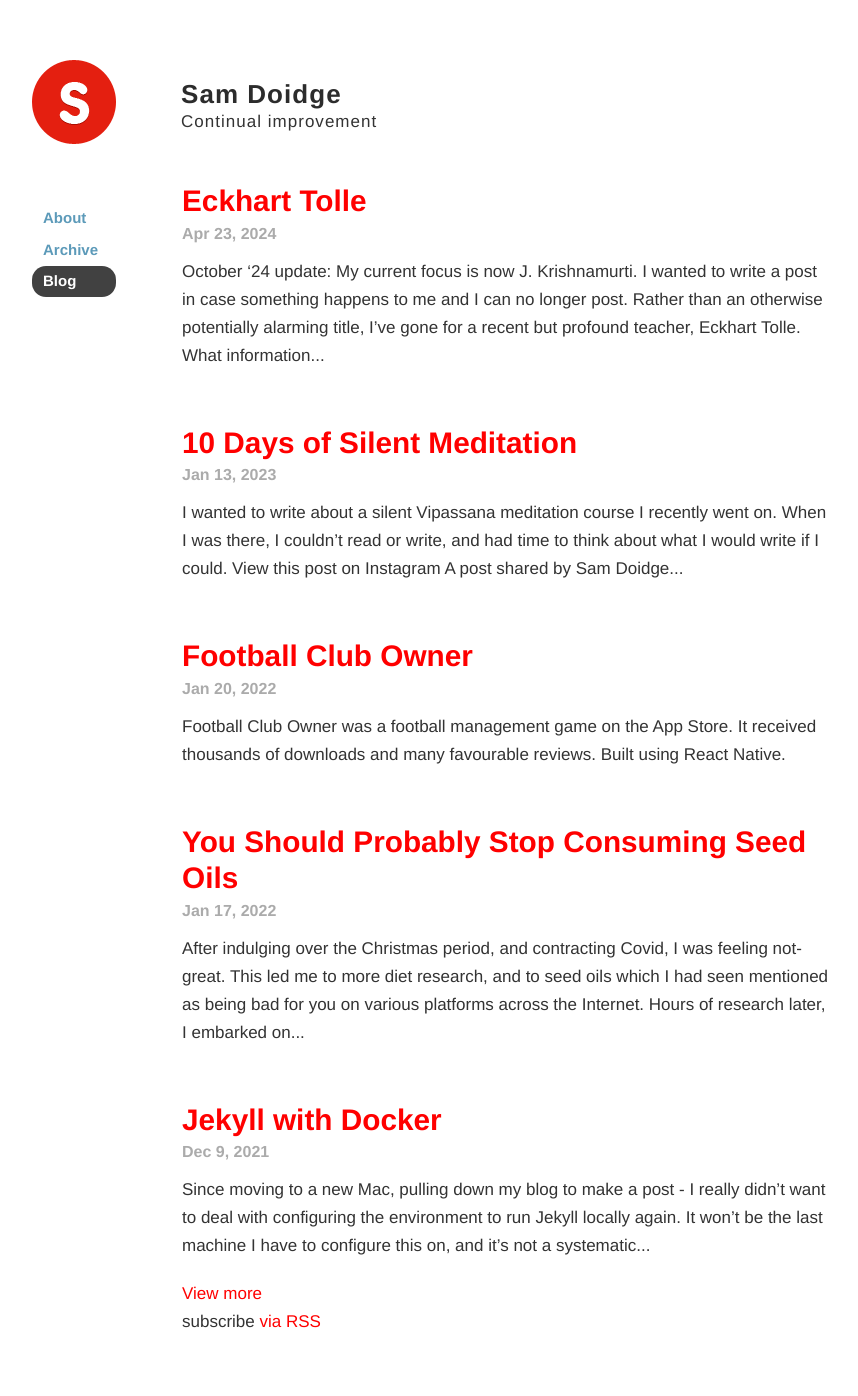
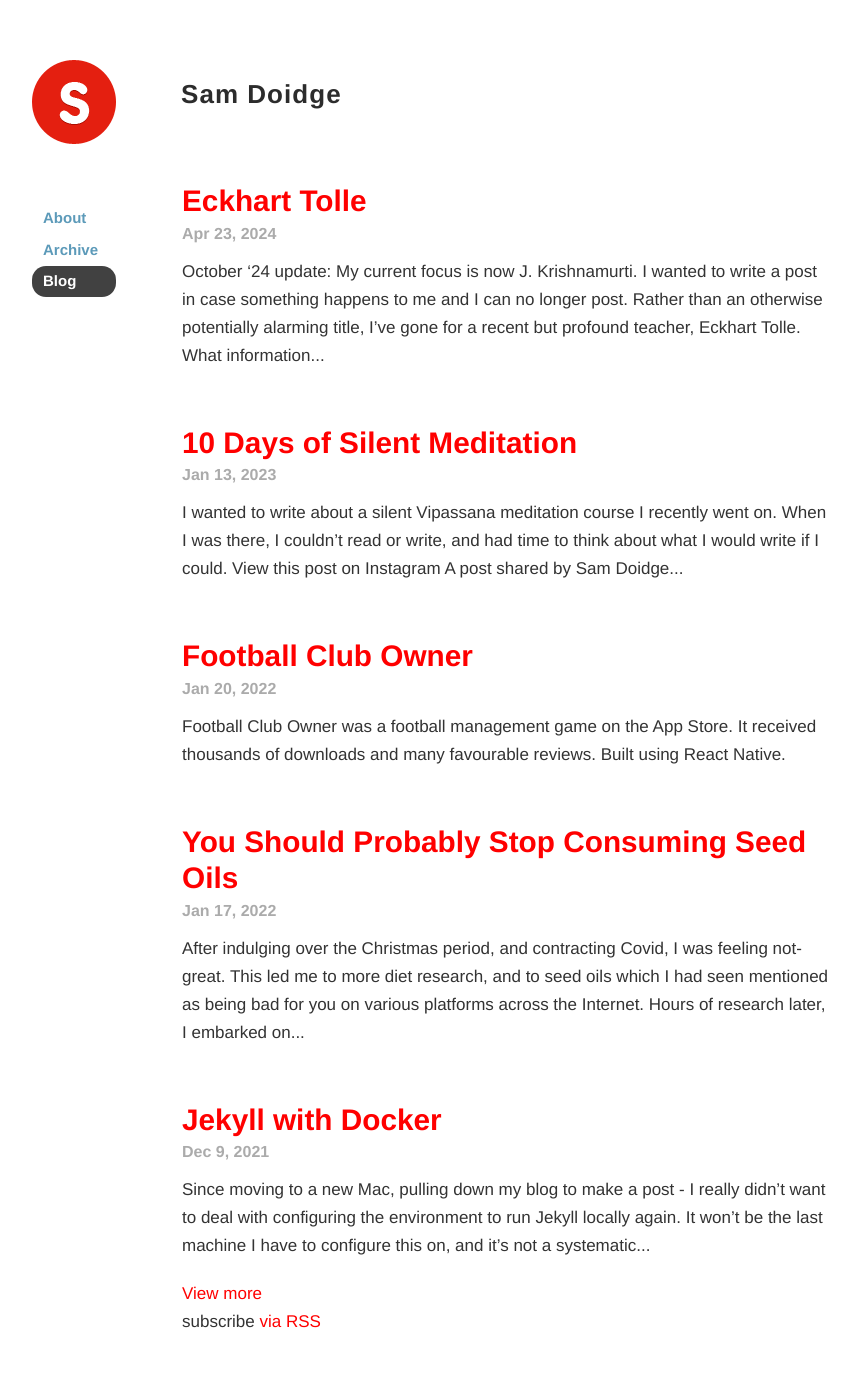
Before and after one commit to samdoidge/samdoidge.com, a Jekyll site: the page built from index.html, in a window 1280 px wide. Shown: the whole page, without its empty margins (208-1066 px from the left). Built offline with Jekyll 4.4.1, drawn with Linux system fonts in a browser that asks for light colours.

Commit message:
remove title

```diff
--- a/_config.yml
+++ b/_config.yml
@@ -1,5 +1,5 @@
 author: Sam Doidge
-title: Continual improvement
+title:
 description: > # this means to ignore newlines until "baseurl:"
   I like to think of ideas and execute them. I continually look to learn and I try not to impose limits on myself.
 baseurl: '' # the subpath of your site, e.g. /blog
```
